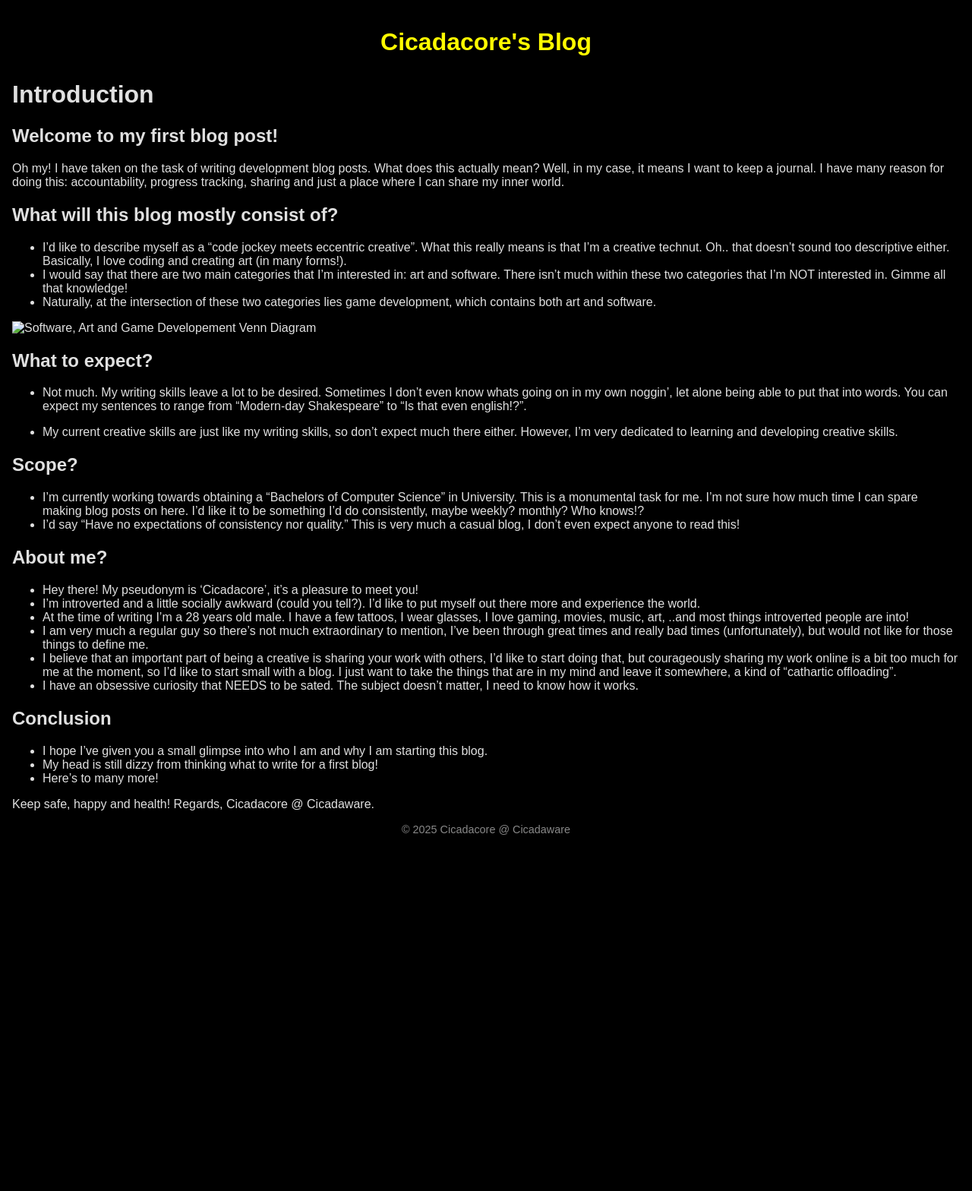
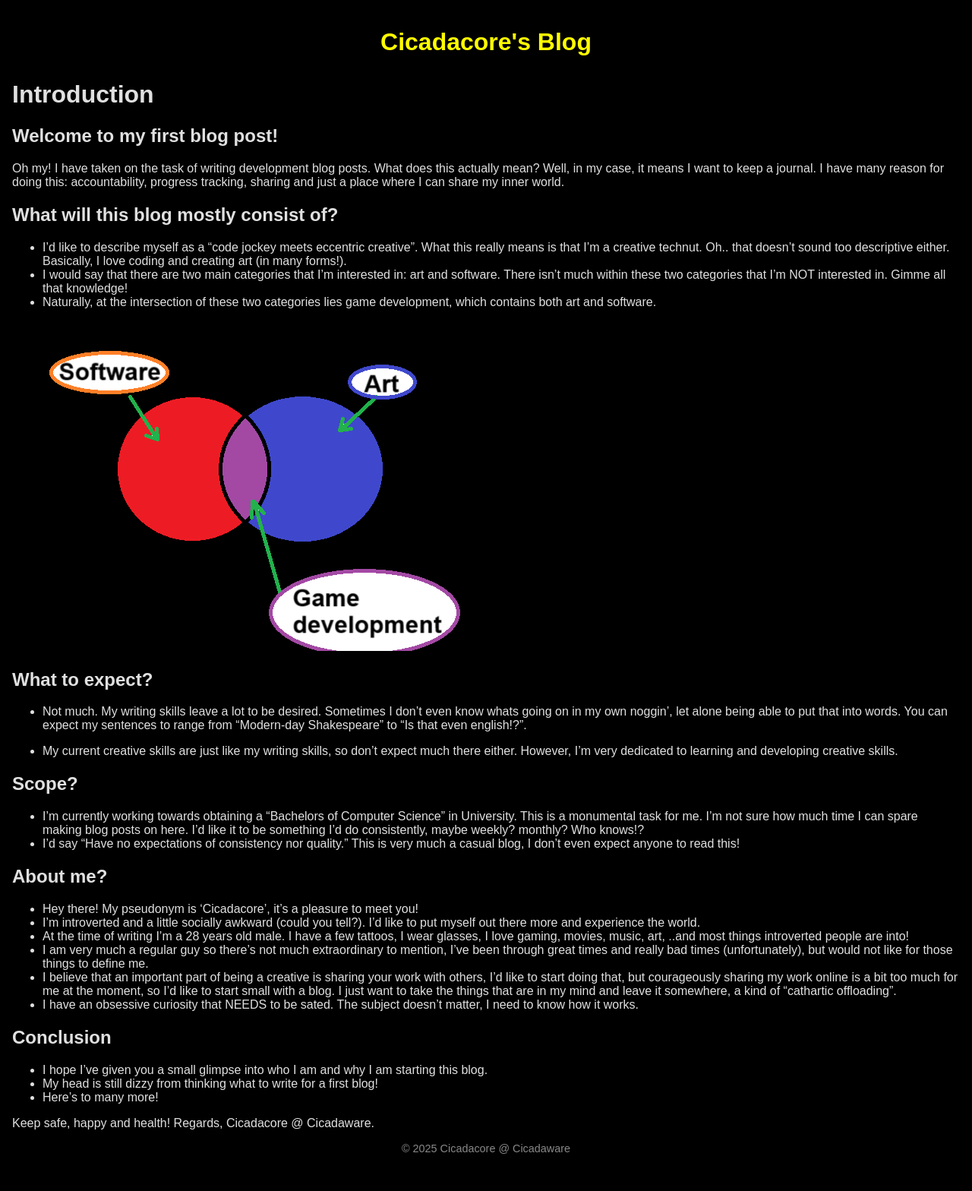
Before and after one commit to Cicadaware/cicadaware.github.io, a Jekyll site: the page built from _posts/2025-06-16-first-post.md, in a window 1280 px wide. Shown: the whole page at 76% size. Built offline with Jekyll 4.4.1, drawn with Linux system fonts in a browser that asks for light colours; before the commit the page ends 1148 px from its top, so only the background shows below that.

Commit message:
changed image link

```diff
--- a/_posts/2025-06-16-first-post.md
+++ b/_posts/2025-06-16-first-post.md
@@ -16,7 +16,7 @@ I have many reason for doing this: accountability, progress tracking, sharing an
 - I would say that there are two main categories that I'm interested in: art and software. There isn't much within these two categories that I'm NOT interested in. Gimme all that knowledge!
 - Naturally, at the intersection of these two categories lies game development, which contains both art and software.
 
-![Software, Art and Game Developement Venn Diagram]({{C:\Users\prash\cicadaware.github.io\assets\images\software-art-gamedevelopment-venn-diagram.png}})
+![Software, Art and Game Developement Venn Diagram](https://cicadaware.github.io/assets/images/software-art-gamedevelopment-venn-diagram.png)
 
 ## What to expect?
 - Not much. My writing skills leave a lot to be desired. Sometimes I don't even know whats going on in my own noggin', let alone being able
```
